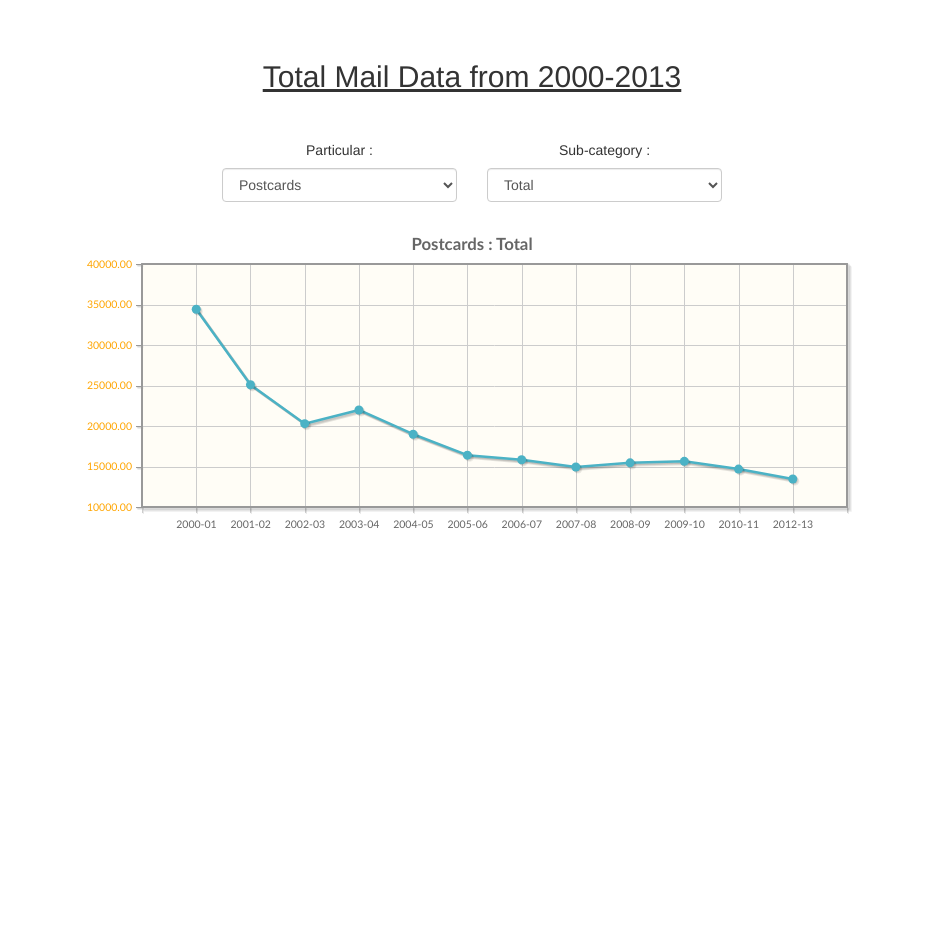
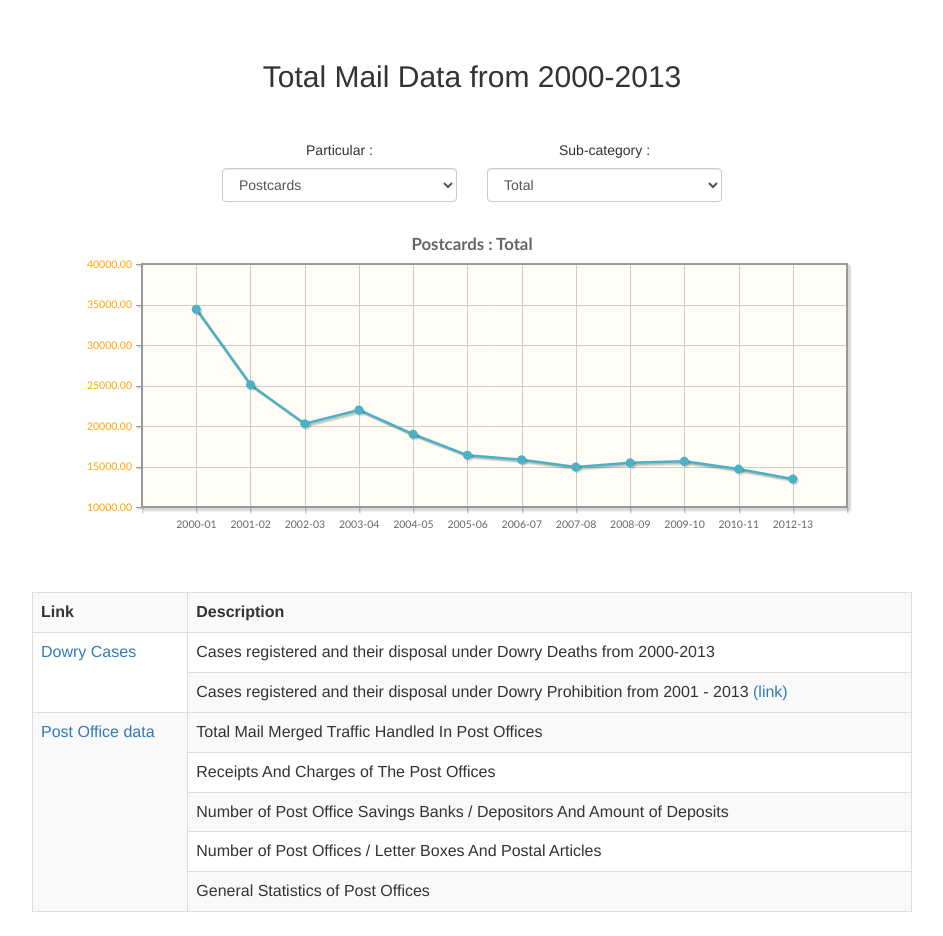
Before and after one commit to darkcoderrises/PostalMailData, a plain HTML site: page index.html in a window 1280 px wide. Shown: the whole page, without its empty margins (168-1111 px from the left). Before the commit the page ends 800 px from the top, so only its background shows below. Drawn offline with nearby package versions, Linux system fonts and the light colour scheme.

Commit message:
links added

```diff
--- a/index.html
+++ b/index.html
@@ -1,4 +1,5 @@
 <html>
+
 <head>
 	<title>Digital Humanities Project - Post office</title>
 	<script type="text/javascript" src="js/jquery.min.js"></script>
@@ -7,9 +8,10 @@
 	<link rel="stylesheet" type="text/css" href="js/jquery.jqplot.css" />
 	<link rel="stylesheet" href="https://maxcdn.bootstrapcdn.com/bootstrap/3.3.7/css/bootstrap.min.css">
 </head>
+
 <body class="container">
 	<div style="margin:; padding:20px;">
-		<h2 class="row" style="margin:40px; text-align:center;"><u>Total Mail Data from 2000-2013</u></h2>
+		<h2 class="row" style="margin:40px; text-align:center;">Total Mail Data from 2000-2013</h2>
 
 		<div class="row" style="margin:20px; text-align:center;">
 			<div class="col-md-3"></div>
@@ -20,6 +22,15 @@
 
 		<div id="chart1" style="width:70%; margin-top: 30px; margin-left:auto; margin-right:auto; display:block;">
 		</div>
+
+		<table class="table table-bordered table-striped table-hover" style="width:80%; margin-top: 60px; margin-left:auto; margin-right:auto;">
+			<tr> <th> Link </th> <th> Description </th>
+
+			<tr> <td rowspan="2"> <a href="https://data.gov.in/catalog/cases-registered-and-their-disposal-under-dowry-deaths"> Dowry Cases </a> </td> <td> Cases registered and their disposal under Dowry Deaths from 2000-2013 </td> </tr> <tr> <td> Cases registered and their disposal under Dowry Prohibition from 2001 - 2013 <a href="https://data.gov.in/catalog/cases-registered-and-their-disposal-under-dowry-prohibition-act"> (link) </a> </td> </tr> <tr> </tr>
+
+			<tr> <td rowspan="5"> <a href="https://data.gov.in/keywords/post-office"  style="margin:auto;"> Post Office data </a> </td> <td> Total Mail Merged Traffic Handled In Post Offices </td> </tr>
+			<tr> <td> Receipts And Charges of The Post Offices </td> </tr> <tr> <td> Number of Post Office Savings Banks / Depositors And Amount of Deposits </td> </tr> <tr> <td> Number of Post Offices / Letter Boxes And Postal Articles </td> </tr> <tr> <td> General Statistics of Post Offices </td> </tr>
+		</table>
 	</div>
 
 	<script type="text/javascript">
@@ -44,7 +55,6 @@
 						background: '#fffdf6',
 						borderColor: '#999999'
 					},
-
 					axes: {
 						xaxis: {
 							ticks:[0,1,2,3,4,5,6,7,8,9,10,11,12,13],
```
